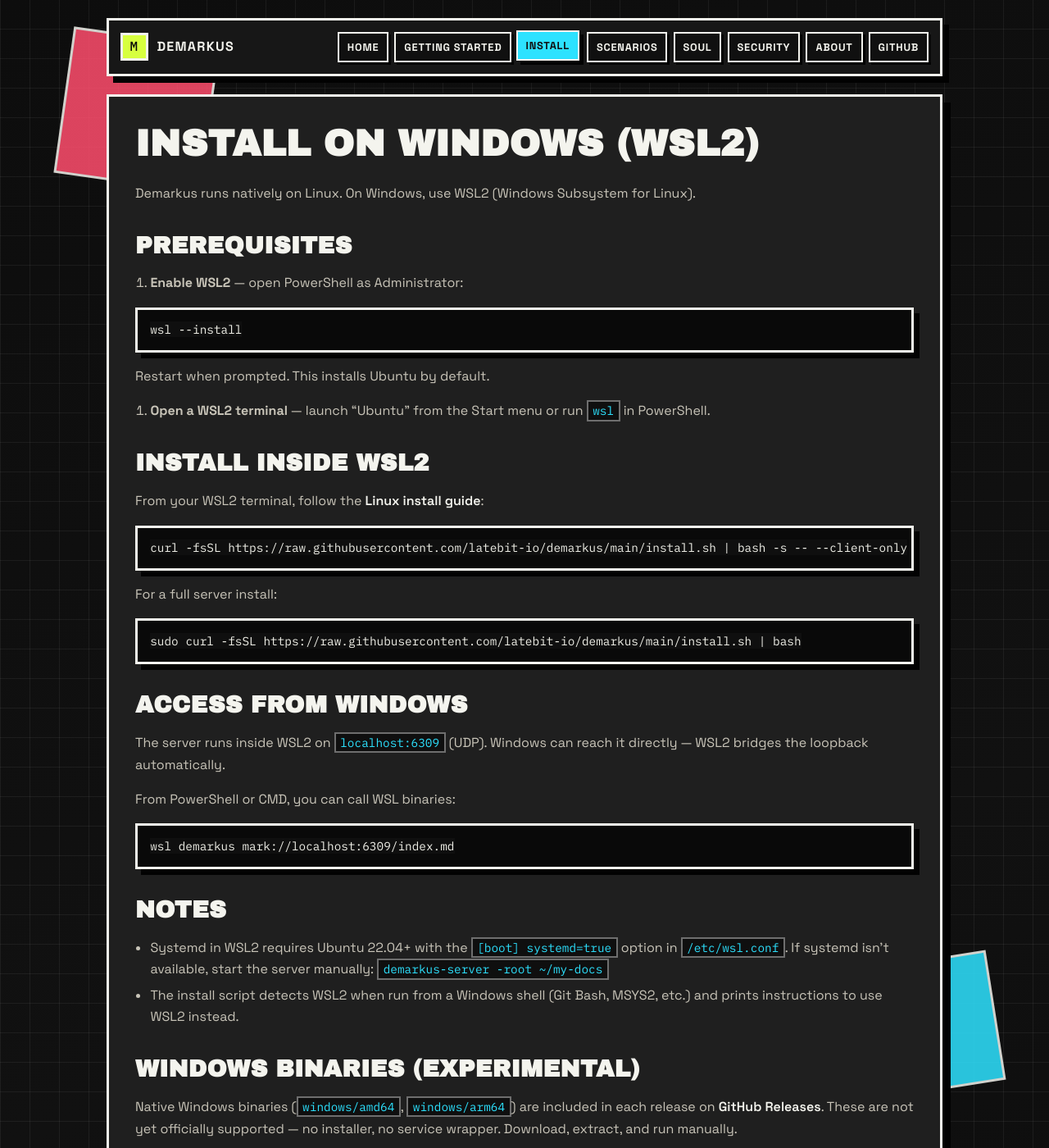
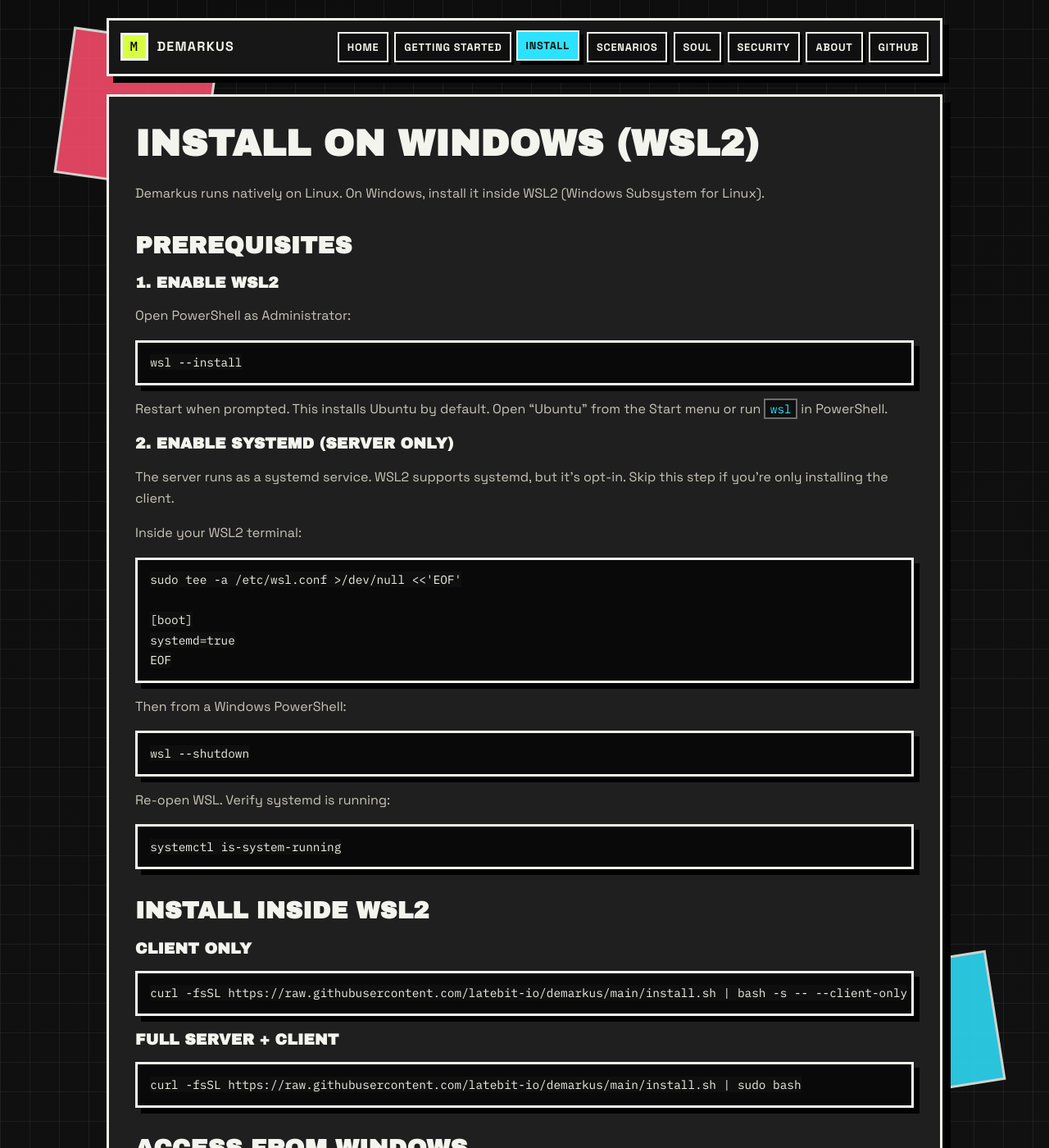
Before and after one commit to latebit-io/demarkus, a Jekyll site: the page built from install/windows.md, in a window 1280 px wide and 1400 px high. Shown: the whole window at 82% size. Built offline with Jekyll 4.4.1, drawn with Linux system fonts in a browser that asks for light colours; some of the changed text lies outside the part shown.

Commit message:
docs(install): fix WSL2 install loop and drop nonexistent Windows binaries
Rewrite the Windows page to spell out the systemd opt-in in /etc/wsl.conf
before pointing at install.sh, and add UDP 6309 portproxy instructions for
reaching the server from the Windows host (QUIC isn't auto-forwarded like
TCP). Fix the 'sudo curl | bash' ordering and drop the Windows native
binaries section — goreleaser only builds linux and darwin.

````diff
--- a/install/windows.md
+++ b/install/windows.md
@@ -6,54 +6,100 @@
 
 # Install on Windows (WSL2)
 
-Demarkus runs natively on Linux. On Windows, use WSL2 (Windows Subsystem for Linux).
+Demarkus runs natively on Linux. On Windows, install it inside WSL2 (Windows Subsystem for Linux).
 
 ## Prerequisites
 
-1. **Enable WSL2** — open PowerShell as Administrator:
+### 1. Enable WSL2
+
+Open PowerShell as Administrator:
 
 ```powershell
 wsl --install
 ```
 
-Restart when prompted. This installs Ubuntu by default.
+Restart when prompted. This installs Ubuntu by default. Open "Ubuntu" from the Start menu or run `wsl` in PowerShell.
 
-2. **Open a WSL2 terminal** — launch "Ubuntu" from the Start menu or run `wsl` in PowerShell.
+### 2. Enable systemd (server only)
+
+The server runs as a systemd service. WSL2 supports systemd, but it's opt-in. Skip this step if you're only installing the client.
+
+Inside your WSL2 terminal:
+
+```bash
+sudo tee -a /etc/wsl.conf >/dev/null <<'EOF'
+
+[boot]
+systemd=true
+EOF
+```
+
+Then from a Windows PowerShell:
+
+```powershell
+wsl --shutdown
+```
+
+Re-open WSL. Verify systemd is running:
+
+```bash
+systemctl is-system-running
+```
 
 ## Install inside WSL2
 
-From your WSL2 terminal, follow the [Linux install guide](/install/linux/):
+### Client only
 
 ```bash
 curl -fsSL https://raw.githubusercontent.com/latebit-io/demarkus/main/install.sh | bash -s -- --client-only
 ```
 
-For a full server install:
+### Full server + client
 
 ```bash
-sudo curl -fsSL https://raw.githubusercontent.com/latebit-io/demarkus/main/install.sh | bash
+curl -fsSL https://raw.githubusercontent.com/latebit-io/demarkus/main/install.sh | sudo bash
 ```
 
 ## Access from Windows
 
-The server runs inside WSL2 on `localhost:6309` (UDP). Windows can reach it directly — WSL2 bridges the loopback automatically.
+WSL2 auto-forwards **TCP** to the Windows host, but Demarkus uses **QUIC over UDP** (port 6309), which is not forwarded automatically. You have two options.
 
-From PowerShell or CMD, you can call WSL binaries:
+### Option A — Connect from inside WSL2 (simplest)
+
+Any client running inside WSL2 reaches the server directly at `mark://localhost:6309`:
+
+```bash
+demarkus mark://localhost:6309/index.md
+```
+
+From PowerShell or CMD, invoke the WSL binary:
 
 ```powershell
 wsl demarkus mark://localhost:6309/index.md
 ```
 
-## Notes
+### Option B — Forward UDP 6309 to Windows
 
-- Systemd in WSL2 requires Ubuntu 22.04+ with the `[boot] systemd=true` option in `/etc/wsl.conf`. If systemd isn't available, start the server manually: `demarkus-server -root ~/my-docs`
-- The install script detects WSL2 when run from a Windows shell (Git Bash, MSYS2, etc.) and prints instructions to use WSL2 instead.
+Find your WSL2 IP from inside WSL:
 
-## Windows binaries (experimental)
+```bash
+ip addr show eth0 | grep 'inet '
+```
 
-Native Windows binaries (`windows/amd64`, `windows/arm64`) are included in each release on [GitHub Releases](https://github.com/latebit-io/demarkus/releases). These are not yet officially supported — no installer, no service wrapper. Download, extract, and run manually.
+Then from an **Administrator** PowerShell (replace `172.x.x.x` with your WSL2 IP):
+
+```powershell
+netsh interface portproxy add v4tov4 listenport=6309 listenaddress=0.0.0.0 `
+  connectport=6309 connectaddress=172.x.x.x protocol=udp
+
+New-NetFirewallRule -DisplayName "Demarkus QUIC" -Direction Inbound `
+  -Action Allow -Protocol UDP -LocalPort 6309
+```
+
+WSL2's virtual IP changes on each reboot. For a stable external address, either script the `portproxy` re-registration at boot or run a reverse proxy outside WSL2.
 
 ## Related
 
-- [Getting Started](/getting-started/)
+- [Linux install](/install/linux/)
+- [Getting started](/getting-started/)
 - [Troubleshooting](/troubleshooting/)
````
